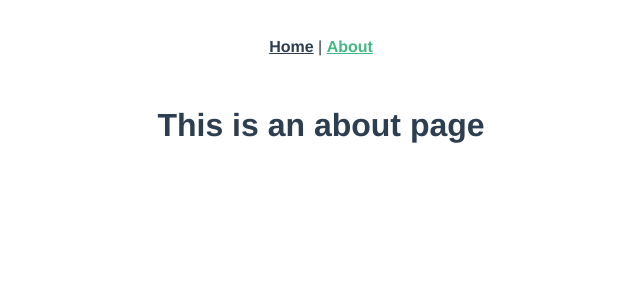
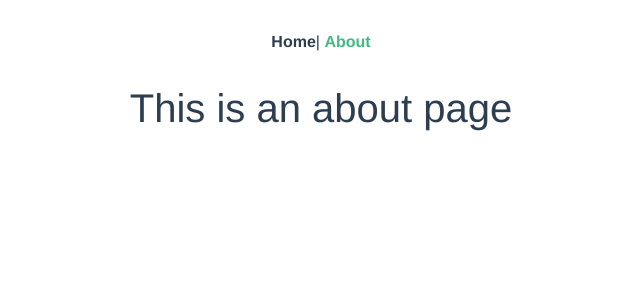
Before and after one commit to yuvrajsab/portfolio, a Vue app: page /#/about in a window 1280 px wide. Shown: the top 300 px of the page, without its empty margins (319-959 px from the left). Built offline with nearby package versions, Linux system fonts and the light colour scheme.

Commit message:
config boostrap theme

```diff
--- a/src/App.vue
+++ b/src/App.vue
@@ -1,16 +1,16 @@
 <template>
 	<div id="app">
 		<div id="nav">
-      <router-link to="/">Home</router-link> |
+			<router-link to="/">Home</router-link>|
 			<router-link to="/about">About</router-link>
 		</div>
-    <router-view/>
+		<router-view />
 	</div>
 </template>
 
 <style lang="scss">
 #app {
-  font-family: 'Avenir', Helvetica, Arial, sans-serif;
+	font-family: "Avenir", Helvetica, Arial, sans-serif;
 	-webkit-font-smoothing: antialiased;
 	-moz-osx-font-smoothing: grayscale;
 	text-align: center;
--- /dev/null
+++ b/src/assets/scss/custom.scss
@@ -0,0 +1,4 @@
+
+$enable-gradients: true;
+
+@import "~bootstrap/scss/bootstrap";
--- a/src/main.js
+++ b/src/main.js
@@ -1,6 +1,13 @@
 import Vue from 'vue'
 import App from './App.vue'
 import router from './router'
+import jQuery from 'jquery'
+import 'bootstrap'
+
+/** Stylesheet */
+import './assets/scss/custom.scss'
+
+global.jQuery = global.$ = jQuery
 
 Vue.config.productionTip = false
 
```
Lines whose indentation alone changed are shown as unchanged.
